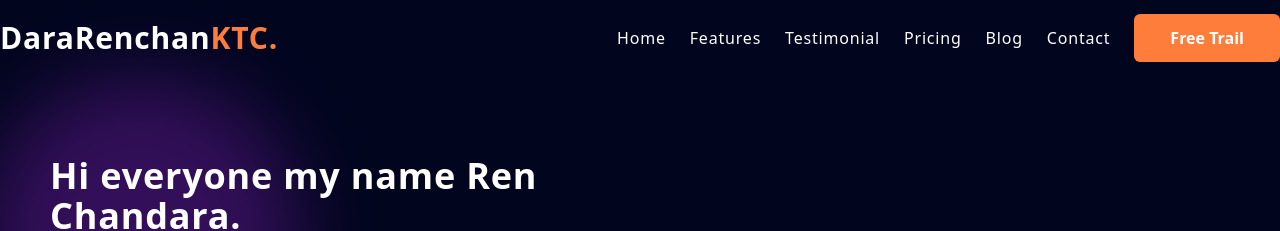
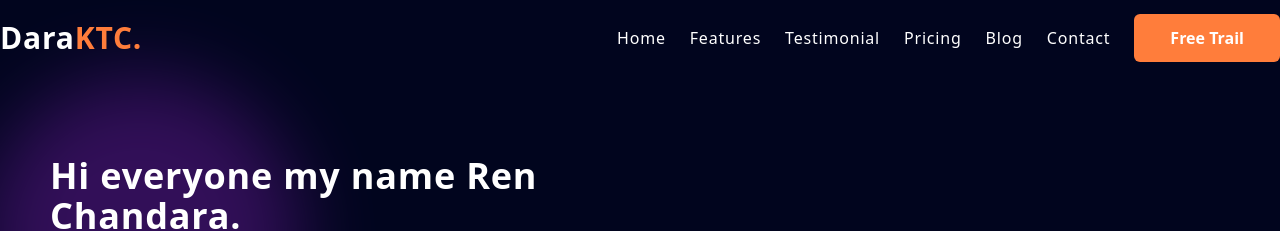
Before and after one commit to DaraKTCT1/qr-code, a website: page index.html in a window 1280 px wide. Shown: the top 231 px of the page. Drawn offline with Linux system fonts and the light colour scheme.

Commit message:
Update index.html

```diff
--- a/index.html
+++ b/index.html
@@ -12,7 +12,7 @@
         <nav class="container  px-10 lg:px-0 flex justify-between items-center">
             <div class=" py-5 text-color-secondary font-bold text-3xl">
                 <a href="#home">
-                    <span class="text-color-white">DaraRenchan</span>KTC.
+                    <span class="text-color-white">Dara</span>KTC.
                 </a>
             </div>
             <div>
```
